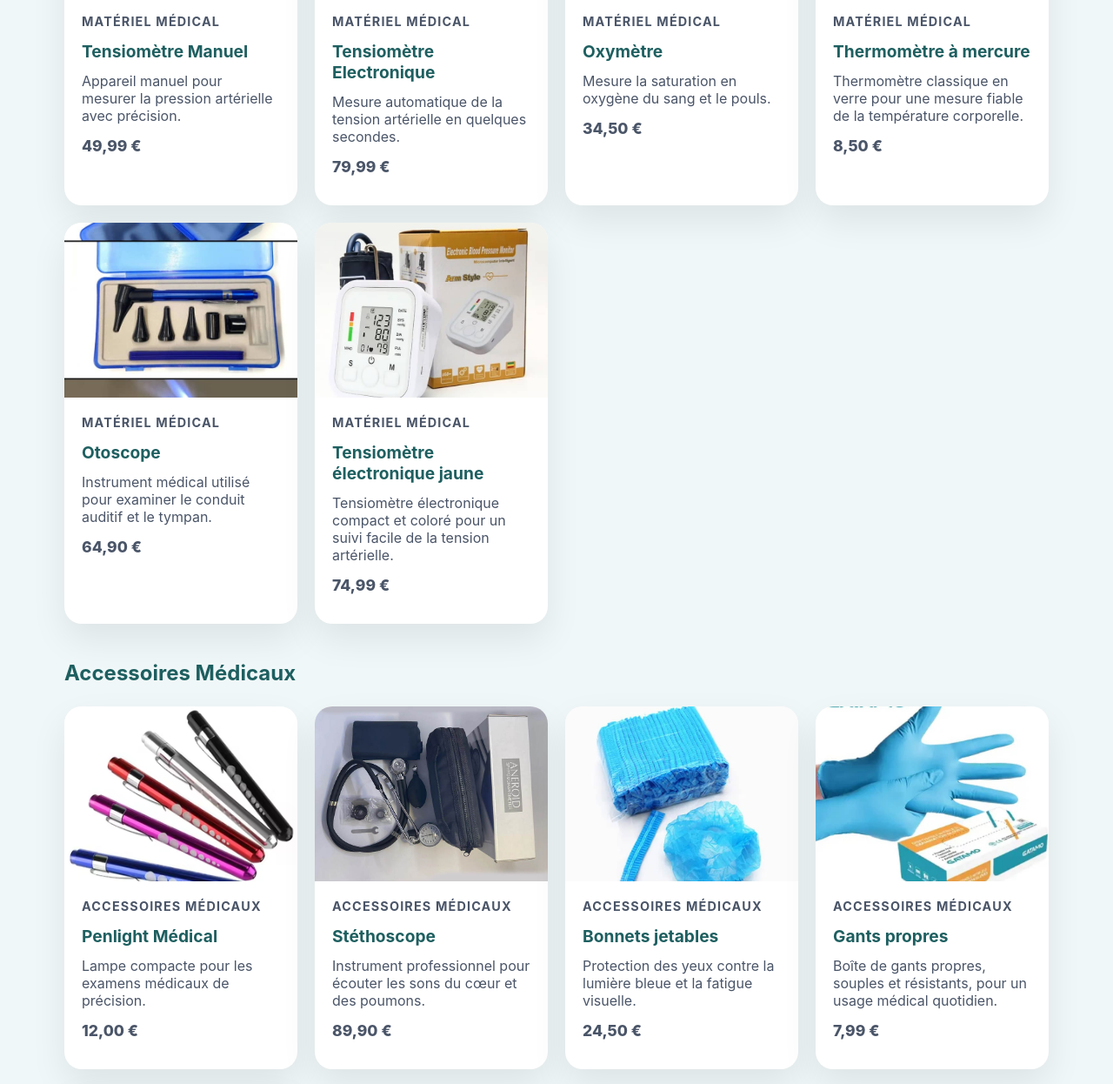
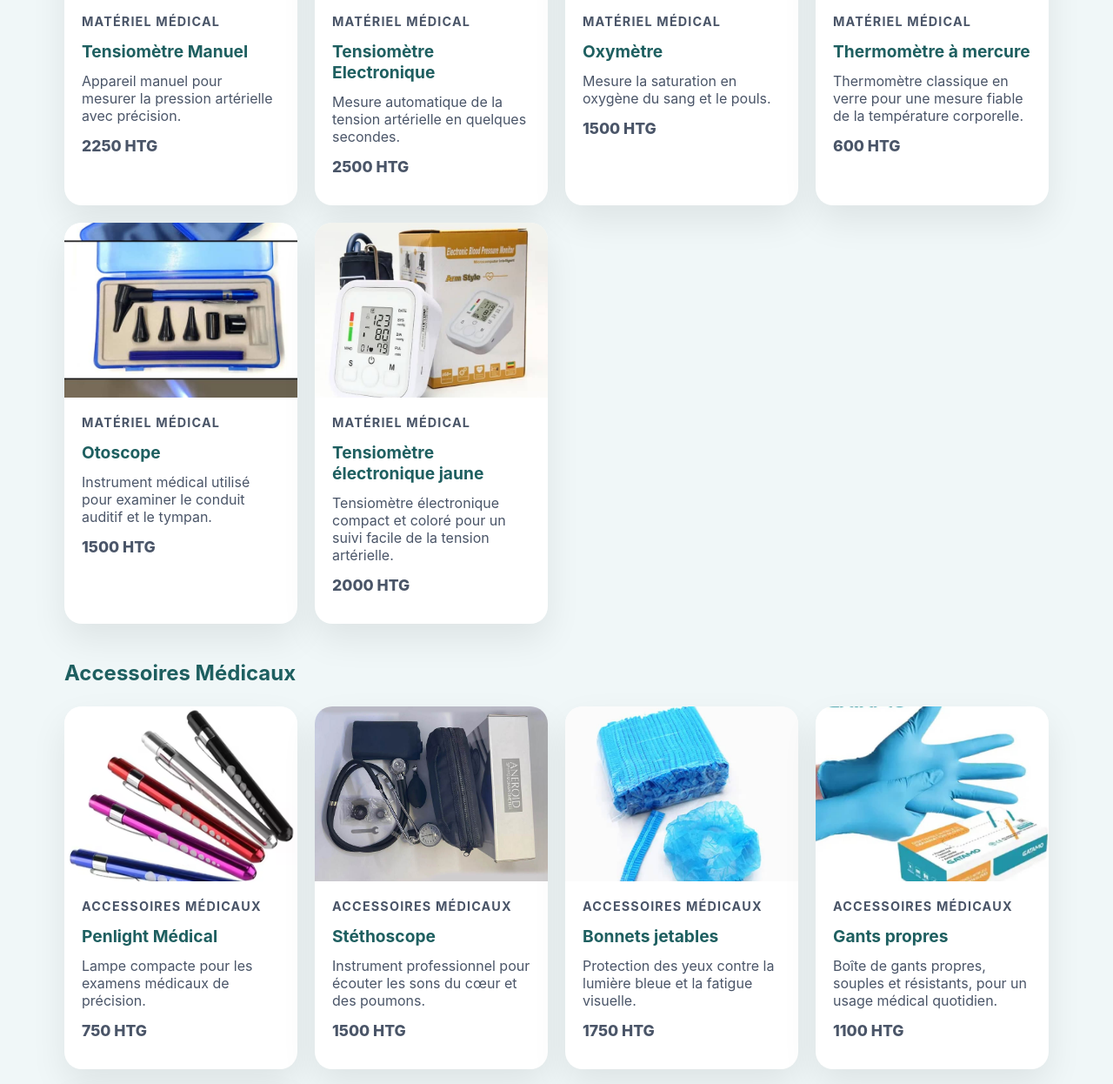
Before and after one commit to Darlando/medixiasource.github.io, a plain HTML site: page produits.html in a window 1280 px wide. Shown: the part 1040-2286 px from the top of the page at 87% size. Drawn offline with Linux system fonts and the light colour scheme.

Commit message:
Update produits.html

```diff
--- a/produits.html
+++ b/produits.html
@@ -76,7 +76,7 @@
                                 <p class="category">Matériel Médical</p>
                                 <h3>Tensiomètre Manuel</h3>
                                 <p>Appareil manuel pour mesurer la pression artérielle avec précision.</p>
-                                <p class="price">49,99 €</p>
+                                <p class="price">2250 HTG</p>
                             </div>
                         </article>
 
@@ -86,7 +86,7 @@
                                 <p class="category">Matériel Médical</p>
                                 <h3>Tensiomètre Electronique</h3>
                                 <p>Mesure automatique de la tension artérielle en quelques secondes.</p>
-                                <p class="price">79,99 €</p>
+                                <p class="price">2500 HTG</p>
                             </div>
                         </article>
 
@@ -96,7 +96,7 @@
                                 <p class="category">Matériel Médical</p>
                                 <h3>Oxymètre</h3>
                                 <p>Mesure la saturation en oxygène du sang et le pouls.</p>
-                                <p class="price">34,50 €</p>
+                                <p class="price">1500 HTG</p>
                             </div>
                         </article>
 
@@ -106,7 +106,7 @@
                                 <p class="category">Matériel Médical</p>
                                 <h3>Thermomètre à mercure</h3>
                                 <p>Thermomètre classique en verre pour une mesure fiable de la température corporelle.</p>
-                                <p class="price">8,50 €</p>
+                                <p class="price">600 HTG</p>
                             </div>
                         </article>
 
@@ -116,7 +116,7 @@
                                 <p class="category">Matériel Médical</p>
                                 <h3>Otoscope</h3>
                                 <p>Instrument médical utilisé pour examiner le conduit auditif et le tympan.</p>
-                                <p class="price">64,90 €</p>
+                                <p class="price">1500 HTG</p>
                             </div>
                         </article>
 
@@ -126,7 +126,7 @@
                                 <p class="category">Matériel Médical</p>
                                 <h3>Tensiomètre électronique jaune</h3>
                                 <p>Tensiomètre électronique compact et coloré pour un suivi facile de la tension artérielle.</p>
-                                <p class="price">74,99 €</p>
+                                <p class="price">2000 HTG</p>
                             </div>
                         </article>
                     </div>
@@ -141,7 +141,7 @@
                                 <p class="category">Accessoires Médicaux</p>
                                 <h3>Penlight Médical</h3>
                                 <p>Lampe compacte pour les examens médicaux de précision.</p>
-                                <p class="price">12,00 €</p>
+                                <p class="price">750 HTG</p>
                             </div>
                         </article>
 
@@ -151,7 +151,7 @@
                                 <p class="category">Accessoires Médicaux</p>
                                 <h3>Stéthoscope</h3>
                                 <p>Instrument professionnel pour écouter les sons du cœur et des poumons.</p>
-                                <p class="price">89,90 €</p>
+                                <p class="price">1500 HTG</p>
                             </div>
                         </article>
 
@@ -161,7 +161,7 @@
                                 <p class="category">Accessoires Médicaux</p>
                                 <h3>Bonnets jetables</h3>
                                 <p>Protection des yeux contre la lumière bleue et la fatigue visuelle.</p>
-                                <p class="price">24,50 €</p>
+                                <p class="price">1750 HTG</p>
                             </div>
                         </article>
 
@@ -171,7 +171,7 @@
                                 <p class="category">Accessoires Médicaux</p>
                                 <h3>Gants propres</h3>
                                 <p>Boîte de gants propres, souples et résistants, pour un usage médical quotidien.</p>
-                                <p class="price">7,99 €</p>
+                                <p class="price">1100 HTG</p>
                             </div>
                         </article>
 
@@ -181,7 +181,7 @@
                                 <p class="category">Accessoires Médicaux</p>
                                 <h3>Penlight rechargeable</h3>
                                 <p>Lampe d'examen rechargeable par USB, pratique et économique à l'usage.</p>
-                                <p class="price">18,50 €</p>
+                                <p class="price">1250 HTG</p>
                             </div>
                         </article>
                     </div>
@@ -196,7 +196,7 @@
                                 <p class="category">Équipements Médicaux</p>
                                 <h3>Oxymetre</h3>
                                 <p>Kit complet pour mesurer la glycémie avec résultats rapides.</p>
-                                <p class="price">69,90 €</p>
+                                <p class="price">1500 HTG</p>
                             </div>
                         </article>
 
@@ -206,7 +206,7 @@
                                 <p class="category">Équipements Médicaux</p>
                                 <h3>Glucomètre complet</h3>
                                 <p>Appareil simple et rapide pour mesurer le taux de glycémie.</p>
-                                <p class="price">44,90 €</p>
+                                <p class="price">3750 HTG</p>
                             </div>
                         </article>
                     </div>
@@ -221,7 +221,7 @@
                                 <p class="category">Vêtements Professionnels</p>
                                 <h3>Blouse Manche Longue</h3>
                                 <p>Blouse médicale confortable et résistante pour usage quotidien.</p>
-                                <p class="price">39,99 €</p>
+                                <p class="price">2000 HTG</p>
                             </div>
                         </article>
 
@@ -231,7 +231,7 @@
                                 <p class="category">Vêtements Professionnels</p>
                                 <h3>Blouse Manche Courte</h3>
                                 <p>Blouse légère idéale pour le travail en environnement médical.</p>
-                                <p class="price">35,99 €</p>
+                                <p class="price">1750 HTG</p>
                             </div>
                         </article>
 
@@ -241,7 +241,7 @@
                                 <p class="category">Vêtements Professionnels</p>
                                 <h3>Bottines Infirmières</h3>
                                 <p>Chaussures de travail confortables et antidérapantes.</p>
-                                <p class="price">59,90 €</p>
+                                <p class="price">3500 HTG</p>
                             </div>
                         </article>
 
@@ -251,7 +251,7 @@
                                 <p class="category">Vêtements Professionnels</p>
                                 <h3>Blouse chirurgicale</h3>
                                 <p>Blouse stérile à usage médical, conçue pour le bloc opératoire.</p>
-                                <p class="price">45,00 €</p>
+                                <p class="price">2000 HTG</p>
                             </div>
                         </article>
                     </div>
@@ -266,7 +266,7 @@
                                 <p class="category">Matériel Médical</p>
                                 <h3>Thermomètre Digital</h3>
                                 <p>Thermomètre rapide et précis pour usage quotidien.</p>
-                                <p class="price">15,90 €</p>
+                                <p class="price">600 HTG</p>
                             </div>
                         </article>
 
@@ -276,7 +276,7 @@
                                 <p class="category">Accessoires Médicaux</p>
                                 <h3>Scrub medical</h3>
                                 <p>Lot de masques pour la protection en milieu médical.</p>
-                                <p class="price">9,99 €</p>
+                                <p class="price">2000 HTG</p>
                             </div>
                         </article>
                     </div>
```
